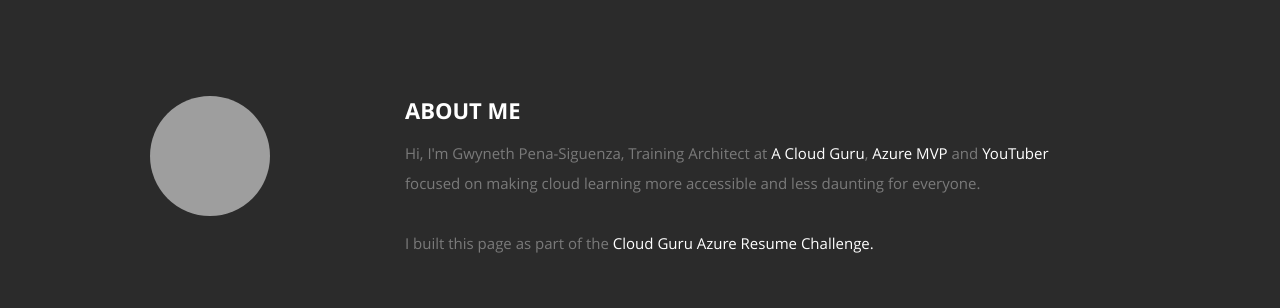
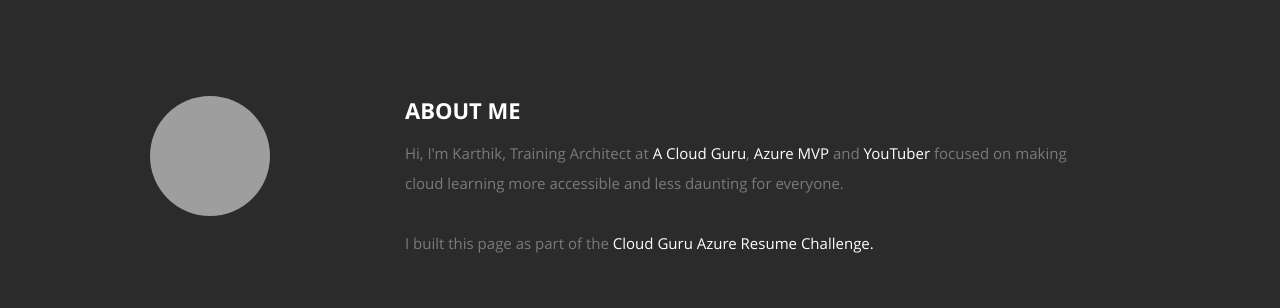
Before and after one commit to karthikcode/azure-res, a plain HTML site: page frontend/index.html in a window 1280 px wide. Shown: the part 800-1108 px from the top of the page. Drawn offline with nearby package versions, Linux system fonts and the light colour scheme; no server answers; grey boxes are pictures that could not be loaded.

Commit message:
LatestFront

```diff
--- a/frontend/index.html
+++ b/frontend/index.html
@@ -7,7 +7,7 @@
    <!--- Basic Page Needs
    ================================================== -->
    <meta charset="utf-8">
-	<title>Gwyn's Resume</title>
+	<title>Karthik Resume</title>
 	<meta name="description" content="">
 	<meta name="author" content="">
 
@@ -91,7 +91,7 @@
 
             <h2>ABOUT ME</h2>
 
-            <p> Hi, I'm Gwyneth Pena-Siguenza, <span>Training Architect at <a href="https://acloud.guru">A Cloud Guru</a></span>, <span> <a href="https://mvp.microsoft.com/en-us/PublicProfile/5003866">Azure MVP</a></span>
+            <p> Hi, I'm Karthik, <span>Training Architect at <a href="https://acloud.guru">A Cloud Guru</a></span>, <span> <a href="https://mvp.microsoft.com/en-us/PublicProfile/5003866">Azure MVP</a></span>
                and <span><a href="https://youtube.com/madebygps">YouTuber</a></span> focused on making cloud learning more accessible and less daunting for everyone.
 
          </br>
```
